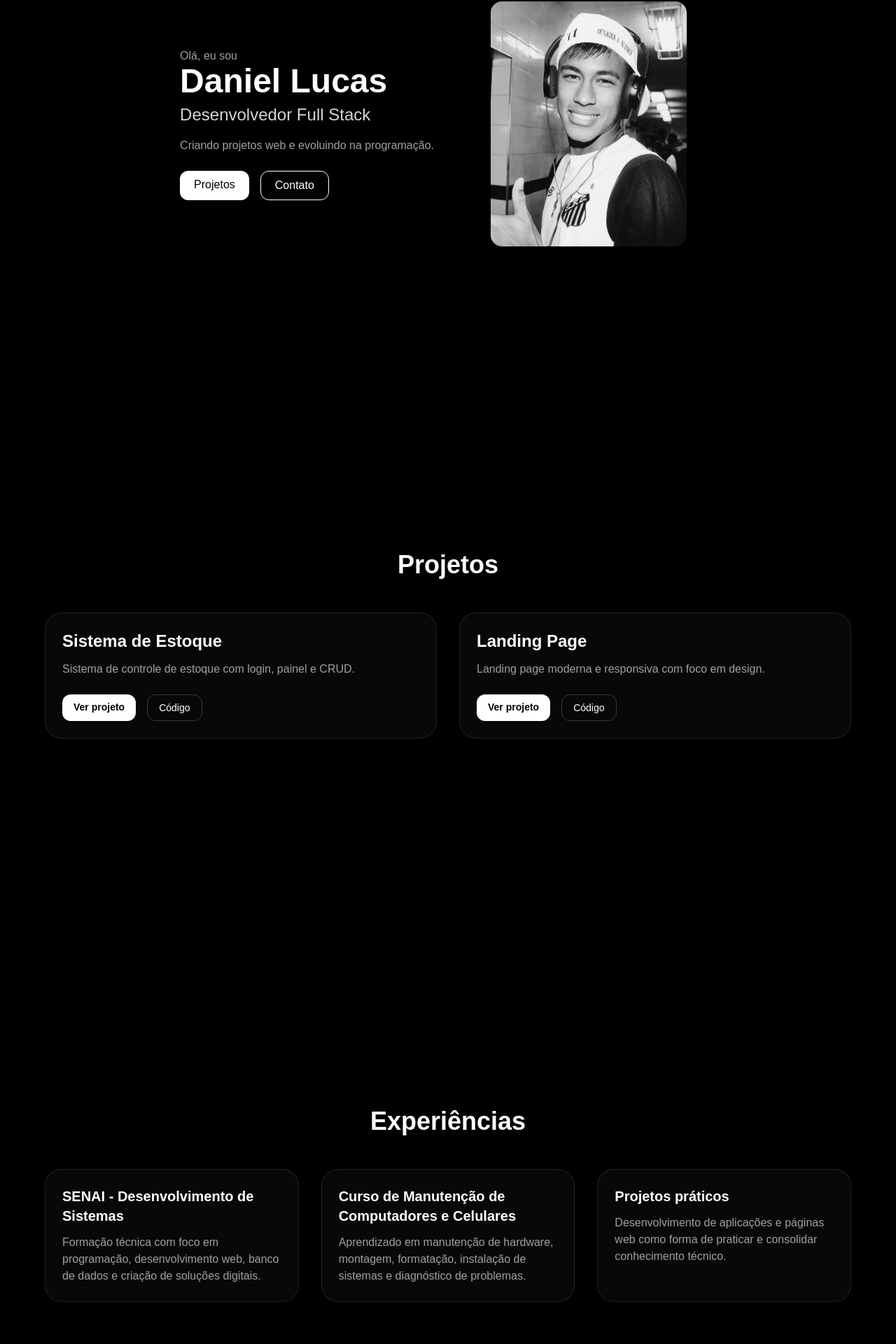
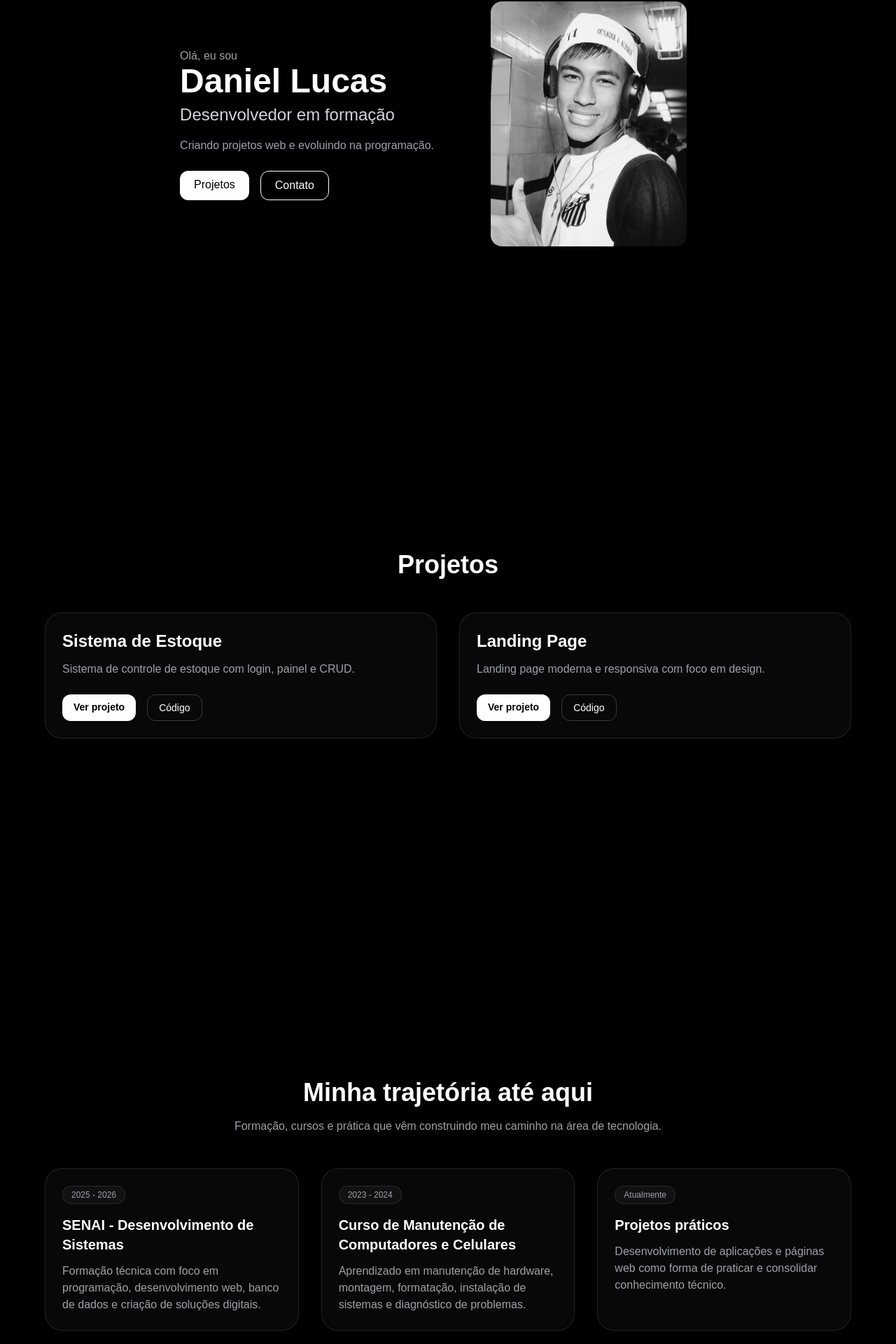
Before and after one commit to danlucas0/portfolio-dev, a Next.js app: page / in a window 1280 px wide. Shown: the part 279-2199 px from the top of the page at 70% size. Built offline with nearby package versions, Linux system fonts and the light colour scheme.

Commit message:
atualização experincia para trajetoria e alterado skills

```diff
--- a/app/components/Hero.tsx
+++ b/app/components/Hero.tsx
@@ -7,7 +7,7 @@ export default function Hero() {
         <div>
           <p className="text-zinc-400">Olá, eu sou</p>
           <h1 className="text-5xl font-bold">Daniel Lucas</h1>
-          <h2 className="text-2xl text-zinc-300 mt-2">Desenvolvedor Full Stack</h2>
+          <h2 className="text-2xl text-zinc-300 mt-2">Desenvolvedor em formação</h2>
 
           <p className="text-zinc-400 mt-4">
             Criando projetos web e evoluindo na programação.
--- a/app/components/Navbar.tsx
+++ b/app/components/Navbar.tsx
@@ -32,7 +32,7 @@ export default function Navbar() {
                 href="#experiencia"
                 className="rounded-xl px-3 py-1.5 transition hover:bg-white/10 hover:backdrop-blur-sm"
               >
-                Experiência
+                Trajetória
               </a>
             </li>
             <li>
--- a/app/components/Skills.tsx
+++ b/app/components/Skills.tsx
@@ -9,15 +9,17 @@ export default function Skills() {
     "Tailwind CSS",
   ];
 
-  const backend = ["Node.js", "NestJS", "SQL",];
+  const backend = ["Node.js", "NestJS"];
+
+  const dados = ["SQL", "MySQL", "Workbench"];
 
   const ferramentas = ["Git", "GitHub"];
 
+
   return (
-    <section id="skills" className="px-6 py-28 bg-black">
-      <div className="mx-auto max-w-7xl">
+    <section id="skills" className="min-h-screen flex items-center px-6 py-28 bg-black">
+      <div className="mx-auto w-full max-w-6xl">
         <div className="mb-12 text-center">
-
           <h2 className="text-4xl font-bold">Skills</h2>
           <p className="mx-auto mt-5 max-w-2xl text-lg text-zinc-400">
             Tecnologias e ferramentas que venho utilizando para desenvolver
@@ -25,7 +27,8 @@ export default function Skills() {
           </p>
         </div>
 
-        <div className="grid gap-8 lg:grid-cols-3">
+        <div className="grid gap-8 md:grid-cols-2">
+          {/* FRONT-END */}
           <div className="group rounded-3xl border border-white/10 bg-white/[0.03] p-8 backdrop-blur-xl transition duration-300 hover:-translate-y-2 hover:border-white/20 hover:shadow-[0_20px_80px_rgba(255,255,255,0.06)]">
             <div className="mb-8">
               <h3 className="text-3xl font-semibold text-white">Front-end</h3>
@@ -47,12 +50,12 @@ export default function Skills() {
             </div>
           </div>
 
+          {/* BACK-END */}
           <div className="group rounded-3xl border border-white/10 bg-white/[0.03] p-8 backdrop-blur-xl transition duration-300 hover:-translate-y-2 hover:border-white/20 hover:shadow-[0_20px_80px_rgba(255,255,255,0.06)]">
             <div className="mb-8">
               <h3 className="text-3xl font-semibold text-white">Back-end</h3>
               <p className="mt-3 text-zinc-400">
-                Construção de APIs, organização da lógica do sistema e integração
-                com banco de dados.
+                Construção de APIs e organização da lógica do sistema.
               </p>
             </div>
 
@@ -68,12 +71,33 @@ export default function Skills() {
             </div>
           </div>
 
+          {/* DADOS */}
+          <div className="group rounded-3xl border border-white/10 bg-white/[0.03] p-8 backdrop-blur-xl transition duration-300 hover:-translate-y-2 hover:border-white/20 hover:shadow-[0_20px_80px_rgba(255,255,255,0.06)]">
+            <div className="mb-8">
+              <h3 className="text-3xl font-semibold text-white">Dados</h3>
+              <p className="mt-3 text-zinc-400">
+                Consultas, modelagem e manipulação de dados em sistemas.
+              </p>
+            </div>
+
+            <div className="flex flex-wrap gap-3">
+              {dados.map((skill) => (
+                <span
+                  key={skill}
+                  className="rounded-full border border-white/10 bg-white/[0.04] px-4 py-2 text-sm text-zinc-200 transition duration-300 hover:scale-105 hover:border-white/20 hover:bg-white/[0.08]"
+                >
+                  {skill}
+                </span>
+              ))}
+            </div>
+          </div>
+
+          {/* FERRAMENTAS */}
           <div className="group rounded-3xl border border-white/10 bg-white/[0.03] p-8 backdrop-blur-xl transition duration-300 hover:-translate-y-2 hover:border-white/20 hover:shadow-[0_20px_80px_rgba(255,255,255,0.06)]">
             <div className="mb-8">
               <h3 className="text-3xl font-semibold text-white">Ferramentas</h3>
               <p className="mt-3 text-zinc-400">
-                Recursos que ajudam na organização, versionamento e evolução dos
-                projetos.
+                Recursos que ajudam na organização e versionamento dos projetos.
               </p>
             </div>
 
--- a/app/components/Experiencia.tsx
+++ b/app/components/Trajetoria.tsx
@@ -2,16 +2,19 @@ export default function Experiencia() {
   const experiencias = [
     {
       titulo: "SENAI - Desenvolvimento de Sistemas",
+      periodo: "2025 - 2026",
       descricao:
         "Formação técnica com foco em programação, desenvolvimento web, banco de dados e criação de soluções digitais.",
     },
     {
       titulo: "Curso de Manutenção de Computadores e Celulares",
+      periodo: "2023 - 2024",
       descricao:
         "Aprendizado em manutenção de hardware, montagem, formatação, instalação de sistemas e diagnóstico de problemas.",
     },
     {
       titulo: "Projetos práticos",
+      periodo: "Atualmente",
       descricao:
         "Desenvolvimento de aplicações e páginas web como forma de praticar e consolidar conhecimento técnico.",
     },
@@ -23,15 +26,25 @@ export default function Experiencia() {
       className="min-h-screen flex items-center px-6 py-28 bg-black"
     >
       <div className="mx-auto w-full max-w-6xl">
-        <h2 className="mb-12 text-center text-4xl font-bold">Experiências</h2>
+        <div className="mb-12 text-center">
+          <h2 className="text-4xl font-bold">Minha trajetória até aqui</h2>
+          <p className="mt-4 text-zinc-400">
+            Formação, cursos e prática que vêm construindo meu caminho na área de tecnologia.
+          </p>
+        </div>
 
         <div className="grid gap-8 md:grid-cols-3">
           {experiencias.map((item) => (
             <div
               key={item.titulo}
-              className="rounded-3xl border border-white/10 bg-white/[0.03] p-6 backdrop-blur-xl transition hover:-translate-y-1 hover:border-white/20"
+              className="rounded-3xl border border-white/10 bg-white/[0.03] p-6 backdrop-blur-xl transition hover:-translate-y-1 hover:border-white/20 hover:shadow-[0_0_40px_rgba(255,255,255,0.05)]"
             >
+              <span className="mb-4 inline-block rounded-full border border-white/10 bg-white/[0.04] px-3 py-1 text-xs font-medium text-zinc-400">
+                {item.periodo}
+              </span>
+
               <h3 className="mb-3 text-xl font-semibold">{item.titulo}</h3>
+
               <p className="text-zinc-400">{item.descricao}</p>
             </div>
           ))}
--- a/app/page.tsx
+++ b/app/page.tsx
@@ -1,6 +1,6 @@
 import Hero from "./components/Hero";
 import Projetos from "./components/Projetos";
-import Experiencia from "./components/Experiencia";
+import Experiencia from "./components/Trajetoria";
 import Contato from "./components/Contato";
 import Skills from "./components/Skills";
 import Footer from "./components/Footer";
@@ -8,7 +8,6 @@ import Footer from "./components/Footer";
 export default function Home() {
   return (
     <main className="bg-black text-white">
-
       <Hero />
       <Projetos />
       <Experiencia />
```
